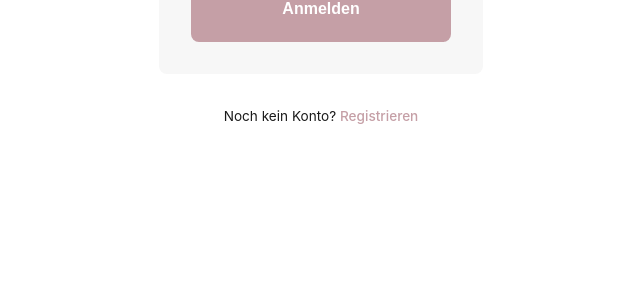
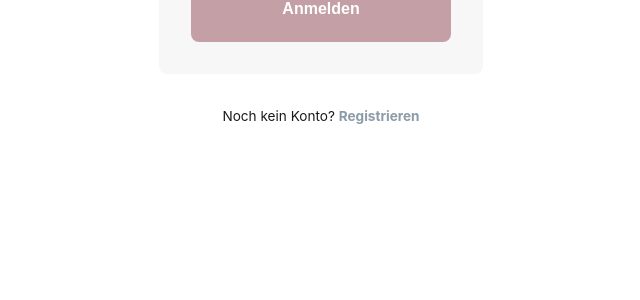
Before and after one commit to JilJohn/PRO2_REP, a Flask app: page /login in a window 1280 px wide. Shown: the part 479-779 px from the top of the page, without its empty margins (319-959 px from the left). Run offline with Flask 3, Linux system fonts and the light colour scheme.

Commit message:
Fehler-Block auf eine Zeile reduziert, Leerzeilen vor form entfernt

```diff
--- a/templates/login.html
+++ b/templates/login.html
@@ -6,11 +6,7 @@
 <div style="min-height: calc(100vh - 56px); display: flex; align-items: center; justify-content: center; padding: 40px 24px; margin: -40px -24px;">
   <div style="background: var(--paper); border: 1px solid var(--border); border-radius: 4px; padding: 44px 48px; width: 100%; max-width: 420px; box-shadow: 0 4px 24px var(--shadow);">
     <div style="font-size: 2rem; font-weight: 700; text-align: center; margin-bottom: 24px;"><span style="color: var(--accent2);">Tagebuch</span></div>
-
-    {% if fehler %}
-      <div class="alert alert-error">{{ fehler }}</div>
-    {% endif %}
-
+    {% if fehler %}<div class="alert alert-error">{{ fehler }}</div>{% endif %}
     <form method="post">
       <div class="form-group">
         <label for="username">Benutzername</label>
@@ -22,9 +18,8 @@
       </div>
       <button type="submit" class="btn btn-primary" style="width: 100%;">Anmelden</button>
     </form>
-
     <div style="text-align: center; margin-top: 20px; font-size: 0.85rem; color: var(--muted);">
-      Noch kein Konto? <a href="{{ url_for('register') }}">Registrieren</a>
+      Noch kein Konto? <a href="{{ url_for('register') }}" style="color: var(--accent); text-decoration: none; font-weight: 700;">Registrieren</a>
     </div>
   </div>
 </div>
```
